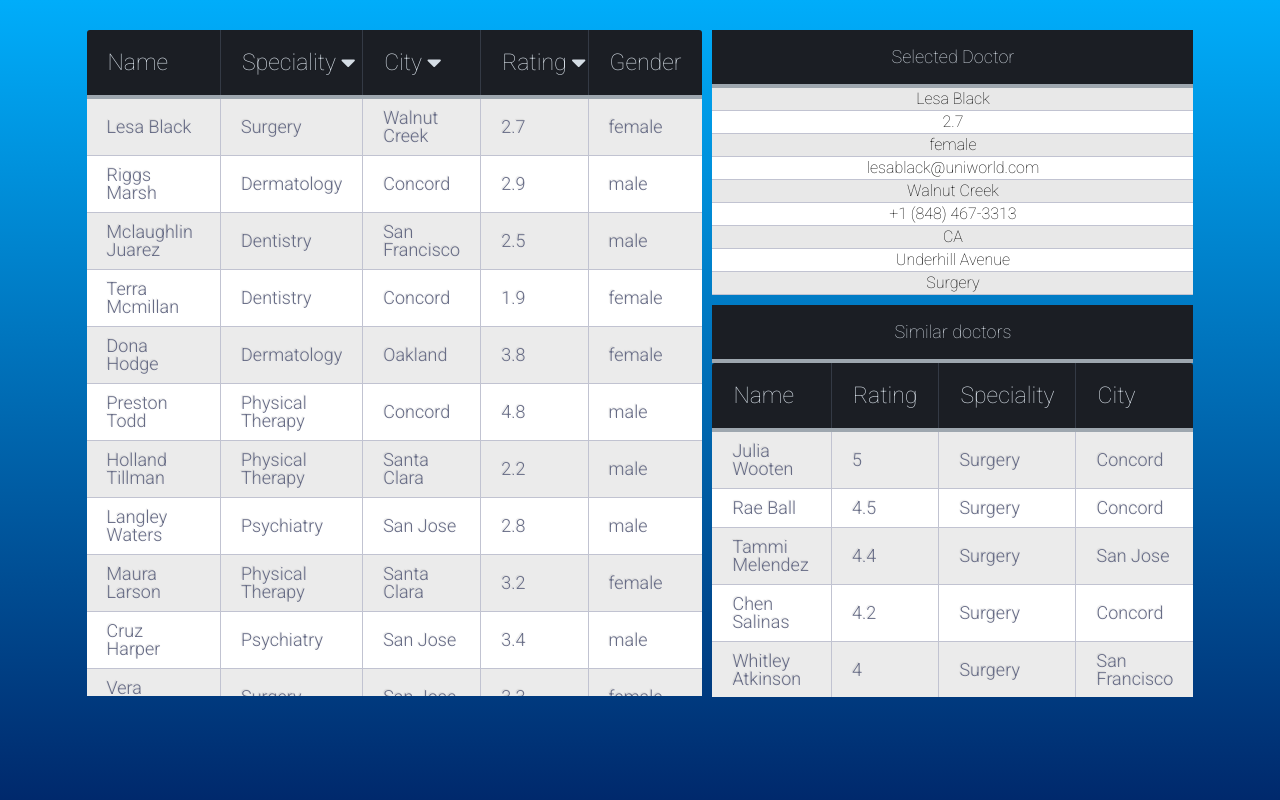
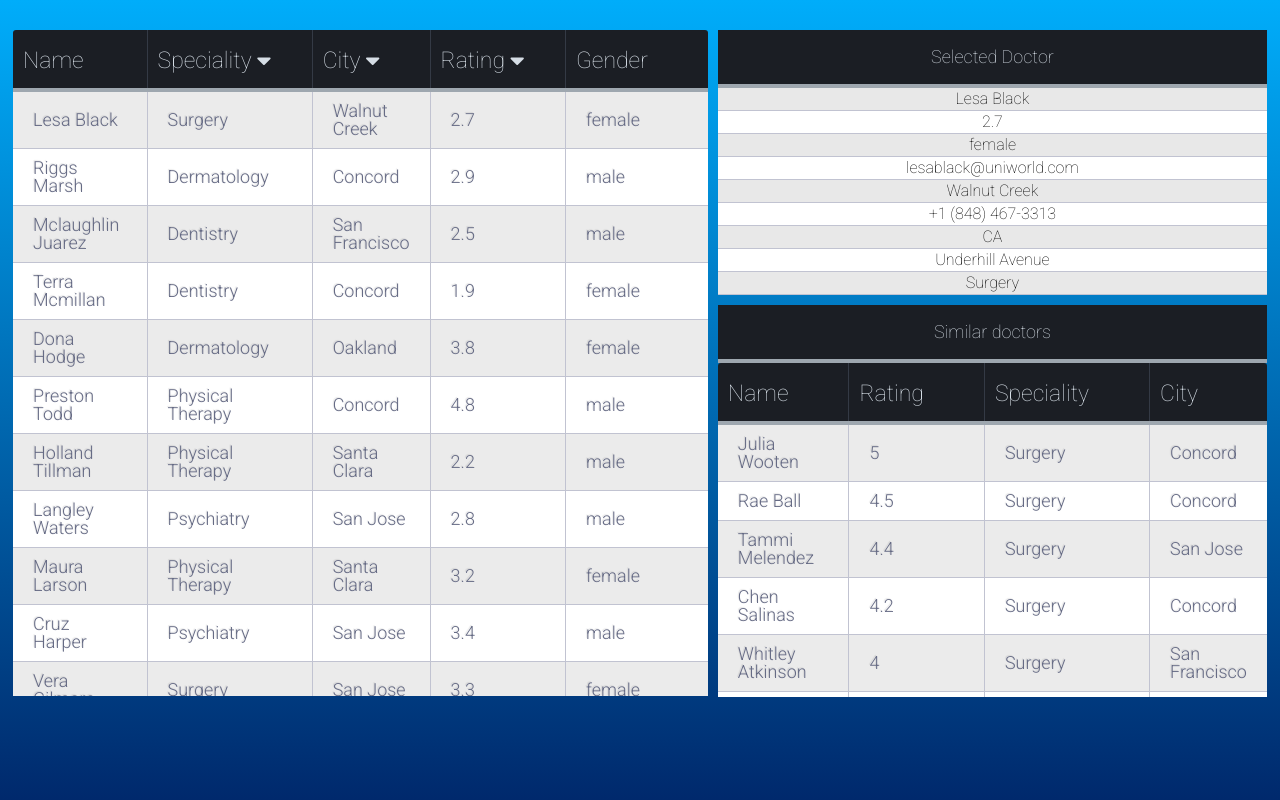
Before and after one commit to npartovi/PracticeFusion, a React (Create React App) app: page / in a window 1280 px wide. Shown: the top 800 px of the page. Built offline with nearby package versions, Linux system fonts and the light colour scheme.

Commit message:
changes for initial hosting

```diff
--- a/public/style.css
+++ b/public/style.css
@@ -69,7 +69,7 @@ th {
   border-right: 1px solid #343a45;
   font-size:23px;
   font-weight: 100;
-  padding:21px;
+  padding: 19px 60px 16px 10px;
   text-align:left;
   text-shadow: 0 1px 1px rgba(0, 0, 0, 0.1);
   vertical-align:middle;
```
